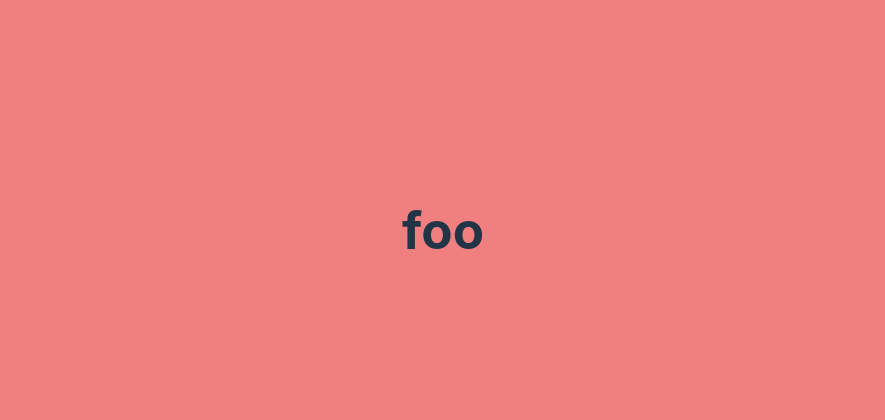
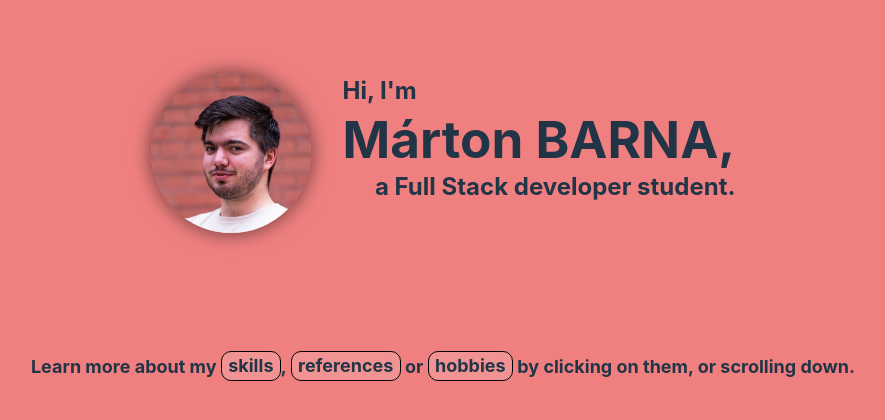
Before and after one commit to BrownieMaar/BrownieMaar, a React (Vite) app: page / in a window 1280 px wide. Shown: the part 170-590 px from the top of the page, without its empty margins (197-1082 px from the left). Built offline with nearby package versions, Linux system fonts and the light colour scheme.

Commit message:
add welcome page

```diff
--- a/src/App.css
+++ b/src/App.css
@@ -70,3 +70,48 @@
 ::-webkit-scrollbar {
   display: none;
 }
+
+.contact-card {
+  display: flex;
+  flex-wrap: wrap;
+  gap: 2rem;
+  padding: .5rem;
+  justify-content: center;
+}
+
+.contact-card > .column-flex {
+  display: flex;
+  flex-direction: column;
+  gap: 2px;
+  align-items: flex-start;
+}
+.contact-card > .column-flex > * {
+  margin: 0;
+}
+
+.contact-card > img {
+  width: 10rem;
+  border-radius: 100%;
+  box-shadow: 0px 0px 20px rgba(0, 0, 0, 0.589);
+}
+
+.welcome {
+  display: flex;
+  flex-direction: column;
+  gap: 6rem;
+}
+
+span.jump {
+  background-color: rgba(255, 255, 255, 0.15);
+  padding: .2rem .4rem;
+  border-radius: 10px;
+  border: 1px solid black;
+  cursor: pointer;
+  user-select: none;
+}
+
+.jumpto {
+  font-size: large;
+  font-weight: bold;
+  padding: 1rem;
+}
--- a/src/App.tsx
+++ b/src/App.tsx
@@ -5,25 +5,44 @@ import { SiCss3, SiHtml5, SiJava, SiJavascript, SiNodedotjs, SiReact, SiSpring }
 function App() {
   const [currentSkill, setCurrentSkill] = useState("programming")
 
+  const scrollToId = (id: string): void => {
+    document.getElementById(id)!.scrollIntoView({behavior: "smooth"})
+  }
+
   return (
     <div className="App" id='App'>
-      <div className='card red'>
-        <h1>foo</h1>
+      <div className='card red welcome'>
+        <div className='contact-card'>
+          <img src="./headshot.jpg" alt="Headshot of Márton Barna" />
+          <div className='column-flex'>
+            <h2>Hi, I'm</h2>
+            <h1>Márton BARNA,</h1>
+            <h2 style={{ alignSelf: "flex-end" }}>a Full Stack developer student.</h2>
+          </div>
+        </div>
+        <div className="jumpto">
+          Learn more about
+          my <span className="jump"
+          onClick={_e => scrollToId("skillpage")}>skills</span>, <span className="jump"
+          onClick={_e => scrollToId("platforms")}
+          >references</span> or <span className="jump">hobbies</span> by
+          clicking on them, or scrolling down.
+        </div>
       </div>
-      <div className='card skillpage'>
+      <div className='card skillpage' id='skillpage'>
         <div className="logos">
-          <div onMouseEnter={() => setCurrentSkill("HTML 5")} style={{color: "#e54c21"}}><SiHtml5 /></div>
-          <div onMouseEnter={() => setCurrentSkill("CSS")}style={{color: "#214ce5"}}><SiCss3 /></div>
-          <div onMouseEnter={() => setCurrentSkill("JavaScript")}style={{color: "#f7e018"}}><SiJavascript /></div>
-          <div onMouseEnter={() => setCurrentSkill("Node.js")}style={{color: "#7fc728"}}><SiNodedotjs /></div>
-          <div onMouseEnter={() => setCurrentSkill("React.js")}style={{color: "#5ed3f3"}}><SiReact /></div>
-          <div onMouseEnter={() => setCurrentSkill("Java")} style={{color: "#e51f24"}}><SiJava /></div>
-          <div onMouseEnter={() => setCurrentSkill("Spring")} style={{color: "#6aad3d"}}><SiSpring /></div>
+          <div onMouseEnter={() => setCurrentSkill("HTML 5")} style={{ color: "#e54c21" }}><SiHtml5 /></div>
+          <div onMouseEnter={() => setCurrentSkill("CSS")} style={{ color: "#214ce5" }}><SiCss3 /></div>
+          <div onMouseEnter={() => setCurrentSkill("JavaScript")} style={{ color: "#f7e018" }}><SiJavascript /></div>
+          <div onMouseEnter={() => setCurrentSkill("Node.js")} style={{ color: "#7fc728" }}><SiNodedotjs /></div>
+          <div onMouseEnter={() => setCurrentSkill("React.js")} style={{ color: "#5ed3f3" }}><SiReact /></div>
+          <div onMouseEnter={() => setCurrentSkill("Java")} style={{ color: "#e51f24" }}><SiJava /></div>
+          <div onMouseEnter={() => setCurrentSkill("Spring")} style={{ color: "#6aad3d" }}><SiSpring /></div>
         </div>
-          <div style={{display: "block"}}>He understands <span style={{width: "10rem", display: "block"}}>{currentSkill}.</span></div>
+        <div style={{ display: "block" }}>He understands <span style={{ width: "10rem", display: "block" }}>{currentSkill}.</span></div>
       </div>
-      <div className='card yellow'>
-        <h1>foo</h1>
+      <div className='card yellow' id='platforms'>
+        <h1>Here will be other platforms where you can check me out.</h1>
       </div>
       <div className='card'>
         <h1>foo</h1>
```
Also changed, not shown: public/headshot.jpg (added).
